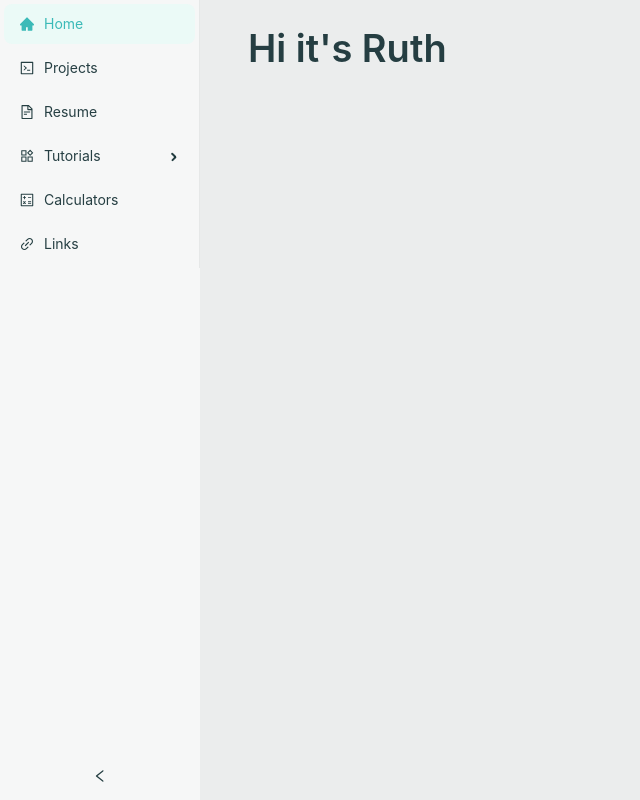
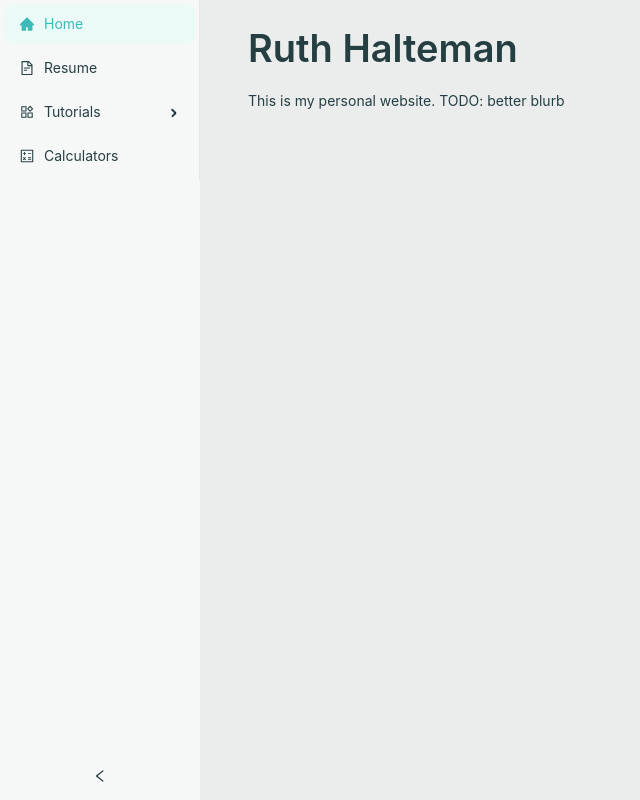
Before and after one commit to ruthhalteman/ruthhalteman.github.io, a React (Create React App) app: page / in a window 1280 px wide. Shown: the whole page, without its empty margins (0-640 px from the left). Built offline with nearby package versions, Linux system fonts and the light colour scheme.

Commit message:
some tweaks

```diff
--- a/src/App.css
+++ b/src/App.css
@@ -21,11 +21,11 @@
   color: var(--950);
 }
 
-table {
+table.calculatorVisualization {
   width: 100%;
   height: 100%;
   border-collapse: collapse;
 }
-table td {
+table.calculatorVisualization td {
   border: 1px solid var(--300);
 }
--- a/src/App.js
+++ b/src/App.js
@@ -20,7 +20,7 @@ function App() {
   const items = [
     { label: "Home", key: "/", icon: <HomeFilled /> },
 
-    { label: "Projects", key: "/projects", icon: <CodeOutlined /> },
+    // { label: "Projects", key: "/projects", icon: <CodeOutlined /> },
     { label: "Resume", key: "resume", icon: <FileTextOutlined /> },
     {
       label: "Tutorials",
@@ -31,7 +31,7 @@ function App() {
       ],
     },
     { label: "Calculators", key: "/calculators", icon: <CalculatorOutlined /> },
-    { label: "Links", key: "/links", icon: <LinkOutlined /> },
+    // { label: "Links", key: "/links", icon: <LinkOutlined /> },
   ];
 
   return (
--- a/src/page-content/Calculators.js
+++ b/src/page-content/Calculators.js
@@ -158,7 +158,7 @@ export const Calculators = () => {
           }}
           step=".25"
           style={{ width: 240 }}
-          min={1}
+          min={1.5}
           max={4}
         />
         {binding && quiltLength && quiltWidth && (
@@ -233,7 +233,7 @@ export const Calculators = () => {
               width: 300,
               height: (300 * quiltLength) / quiltWidth,
               outline: binding
-                ? `${((binding / 5) * 300) / quiltWidth}px solid #1b8486`
+                ? `${(((binding-0.5) / 3) * 300) / quiltWidth}px solid #1b8486`
                 : "1px solid black",
               boxSizing: "content-box",
               border: border
@@ -243,7 +243,7 @@ export const Calculators = () => {
             }}
           >
             {isMeasuredByBlocks && blockSize && (
-              <table>
+              <table className="calculatorVisualization">
                 {Array.from({ length: quiltBlockLength }).map((_, i) => (
                   <tr>
                     {Array.from({ length: quiltBlockWidth }).map((_, i) => (
--- a/src/page-content/Home.js
+++ b/src/page-content/Home.js
@@ -1,7 +1,12 @@
 import * as React from "react";
-import { Typography } from "antd";
-const { Title } = Typography;
+import { Typography, Layout } from "antd";
+const { Title, Text } = Typography;
 
 export const Home = () => {
-  return <Title>Hi it's Ruth</Title>;
+  return (
+    <Layout>
+      <Title>Ruth Halteman</Title>
+      <Text>This is my personal website. TODO: better blurb</Text>
+    </Layout>
+  );
 };
```
